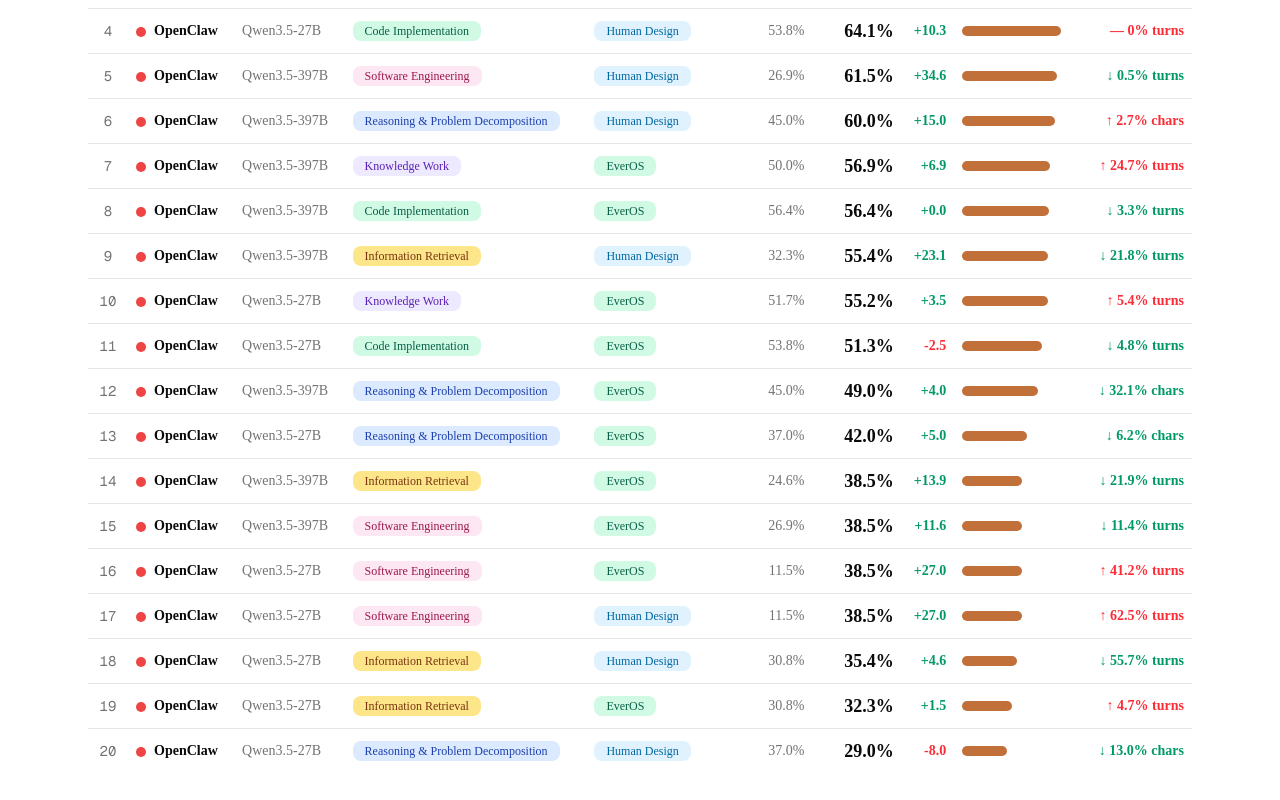
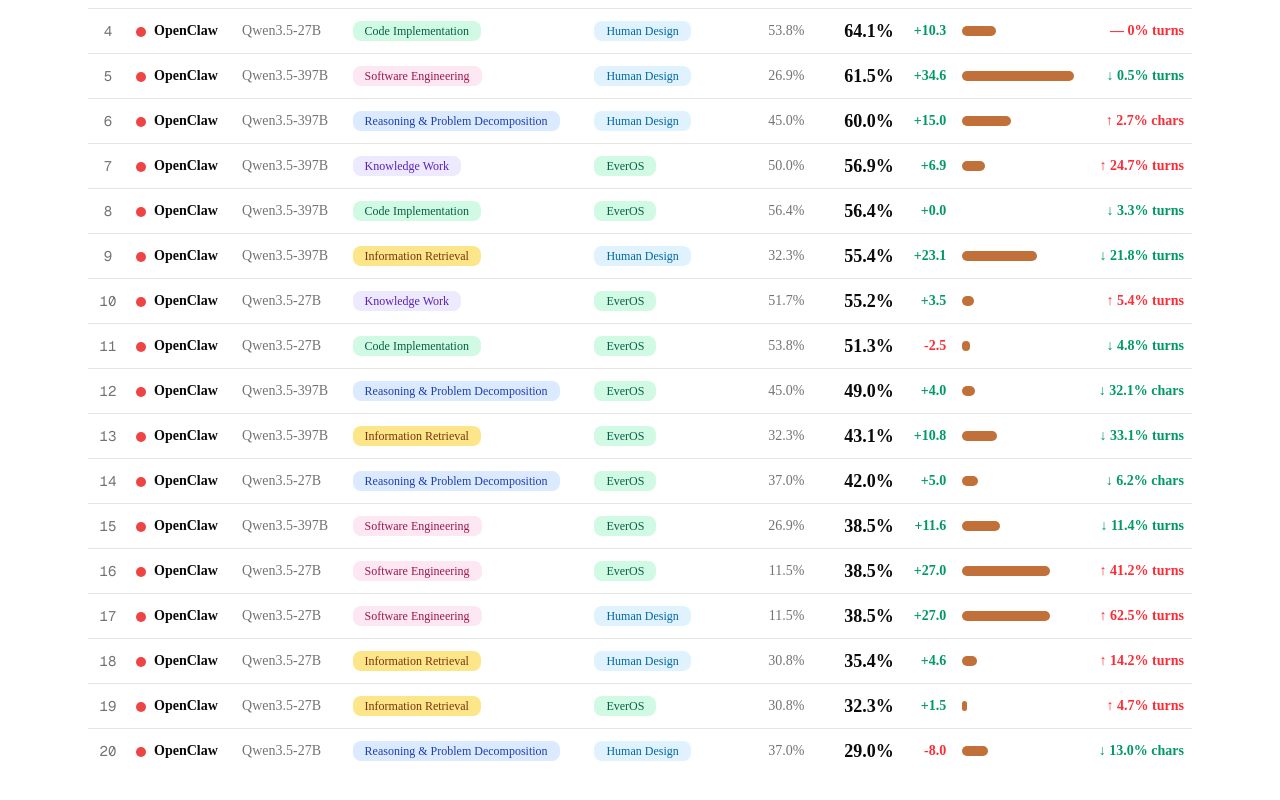
Before and after one commit to EverMind-AI/EvoAgentBench, a Next.js app: page / in a window 1280 px wide. Shown: the part 1601-2401 px from the top of the page. Built offline with nearby package versions, Linux system fonts and the light colour scheme.

Commit message:
final: verified 20 entries, navbar basePath fix, bar always delta, BCP data corrected

```diff
--- a/src/components/Leaderboard.tsx
+++ b/src/components/Leaderboard.tsx
@@ -132,11 +132,7 @@
   }, [agentFilter, domainFilter, methodFilter, sortBy]);
 
   const maxBarValue = Math.max(
-    ...filtered.map((d) => {
-      if (sortBy === "delta") return Math.abs(d.withSkills - d.without);
-      if (sortBy === "without") return d.without;
-      return d.withSkills;
-    }),
+    ...filtered.map((d) => Math.abs(d.withSkills - d.without)),
     1
   );
 
@@ -301,7 +297,7 @@
           <TableBody>
             {displayData.map((row, i) => {
               const delta = row.withSkills - row.without;
-              const barValue = sortBy === "delta" ? Math.abs(delta) : sortBy === "without" ? row.without : row.withSkills;
+              const barValue = Math.abs(delta);
               const barWidth = (barValue / maxBarValue) * 100;
               const deltaColor = delta >= 0 ? "text-emerald-600" : "text-red-500";
               const deltaStr = delta >= 0 ? `+${delta.toFixed(1)}` : delta.toFixed(1);
--- a/src/components/Navbar.tsx
+++ b/src/components/Navbar.tsx
@@ -1,6 +1,7 @@
 import Link from "next/link";
 
 const HF_URL = "https://huggingface.co/datasets/EverMind-AI/EvoAgentBench";
+const BASE = process.env.NEXT_PUBLIC_BASE_PATH || "";
 
 export function Navbar() {
   return (
@@ -16,24 +17,24 @@
           >
             Leaderboard
           </Link>
-          <Link
-            href="/#results"
+          <a
+            href={`${BASE}/#results`}
             className="text-muted-foreground hover:text-foreground transition-colors"
           >
             Results
-          </Link>
-          <Link
-            href="/#domains"
+          </a>
+          <a
+            href={`${BASE}/#domains`}
             className="text-muted-foreground hover:text-foreground transition-colors"
           >
             Domains
-          </Link>
-          <Link
-            href="/#methods"
+          </a>
+          <a
+            href={`${BASE}/#methods`}
             className="text-muted-foreground hover:text-foreground transition-colors"
           >
             Self-Evolution
-          </Link>
+          </a>
 
           <span className="h-4 w-px bg-border" />
 
--- a/src/data/leaderboard-data.ts
+++ b/src/data/leaderboard-data.ts
@@ -186,10 +186,10 @@
 // Only domains with actual experiment data are included
 
 export const leaderboardData: LeaderboardEntry[] = [
-  { agent: "OpenClaw", model: "Qwen3.5-397B", domain: "BrowseCompPlus", skillMethod: "EverOS", without: 24.6, withSkills: 38.5, cost: "↓ 21.9% turns" },
+  { agent: "OpenClaw", model: "Qwen3.5-397B", domain: "BrowseCompPlus", skillMethod: "EverOS", without: 32.3, withSkills: 43.1, cost: "↓ 33.1% turns" },
   { agent: "OpenClaw", model: "Qwen3.5-27B", domain: "BrowseCompPlus", skillMethod: "EverOS", without: 30.8, withSkills: 32.3, cost: "↑ 4.7% turns" },
   { agent: "OpenClaw", model: "Qwen3.5-397B", domain: "BrowseCompPlus", skillMethod: "Human Design", without: 32.3, withSkills: 55.4, cost: "↓ 21.8% turns" },
-  { agent: "OpenClaw", model: "Qwen3.5-27B", domain: "BrowseCompPlus", skillMethod: "Human Design", without: 30.8, withSkills: 35.4, cost: "↓ 55.7% turns" },
+  { agent: "OpenClaw", model: "Qwen3.5-27B", domain: "BrowseCompPlus", skillMethod: "Human Design", without: 30.8, withSkills: 35.4, cost: "↑ 14.2% turns" },
   { agent: "OpenClaw", model: "Qwen3.5-397B", domain: "SWE-Bench", skillMethod: "EverOS", without: 26.9, withSkills: 38.5, cost: "↓ 11.4% turns" },
   { agent: "OpenClaw", model: "Qwen3.5-27B", domain: "SWE-Bench", skillMethod: "EverOS", without: 11.5, withSkills: 38.5, cost: "↑ 41.2% turns" },
   { agent: "OpenClaw", model: "Qwen3.5-397B", domain: "SWE-Bench", skillMethod: "Human Design", without: 26.9, withSkills: 61.5, cost: "↓ 0.5% turns" },
```
Also changed, not shown: src/data/leaderboard.csv.
